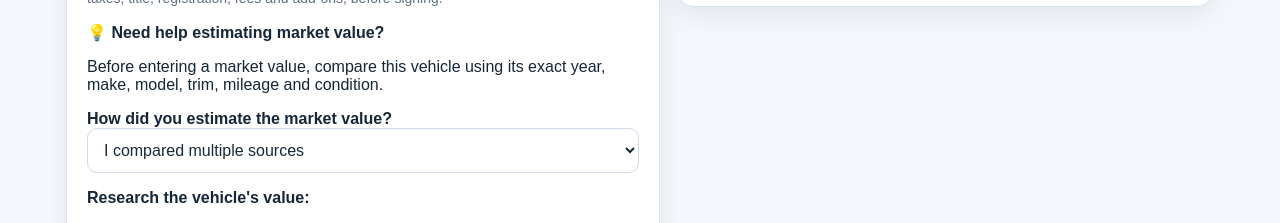
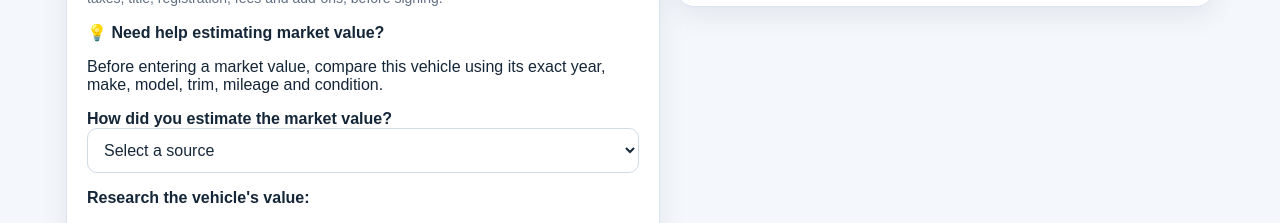
Before and after one commit to rmerrow1/dont-sign-this-yet, a Next.js app: page / in a window 1280 px wide. Shown: the part 920-1143 px from the top of the page. Built offline with nearby package versions, Linux system fonts and the light colour scheme.

Commit message:
Require market value source selection
Change initial state of marketSource to an empty string and add a disabled option in the select dropdown.

```diff
--- a/app/page.js
+++ b/app/page.js
@@ -14,7 +14,7 @@ const money = n => new Intl.NumberFormat("en-US",{style:"currency",currency:"USD
 
 export default function Home() {
   const [form,setForm] = useState(initial);
-  const [marketSource,setMarketSource] = useState("multiple");
+  const [marketSource,setMarketSource] = useState("");
   const [calculated,setCalculated] = useState(false);
   const [attempted,setAttempted] = useState(false);
   const [worksheetTransferred,setWorksheetTransferred] = useState(false);
@@ -280,6 +280,7 @@ const aprGuidance =
     value={marketSource}
     onChange={e => setMarketSource(e.target.value)}
   >
+    <option value="" disabled>Select a source</option>
     <option value="multiple">I compared multiple sources</option>
     <option value="kbb">Kelley Blue Book</option>
     <option value="edmunds">Edmunds</option>
```
